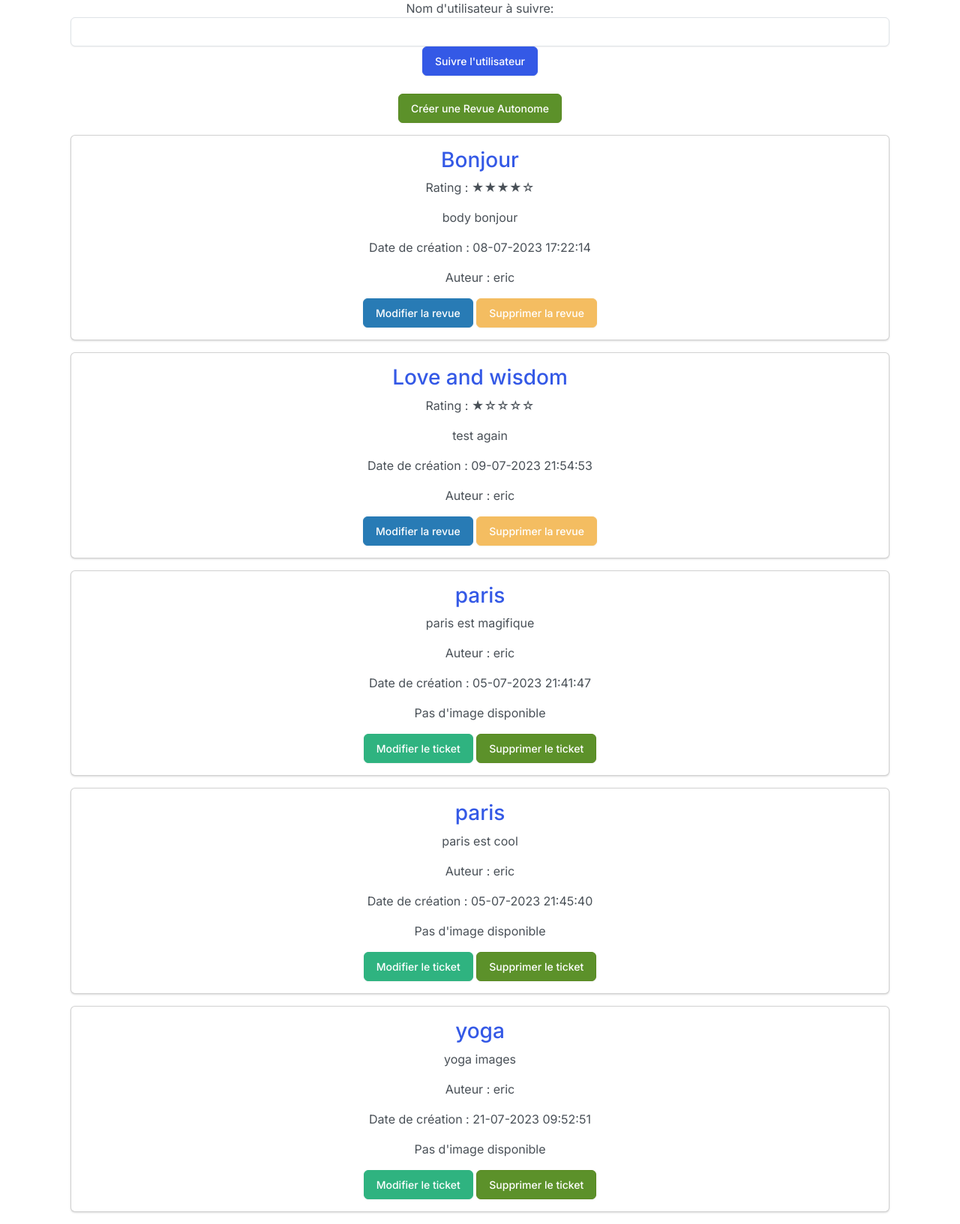
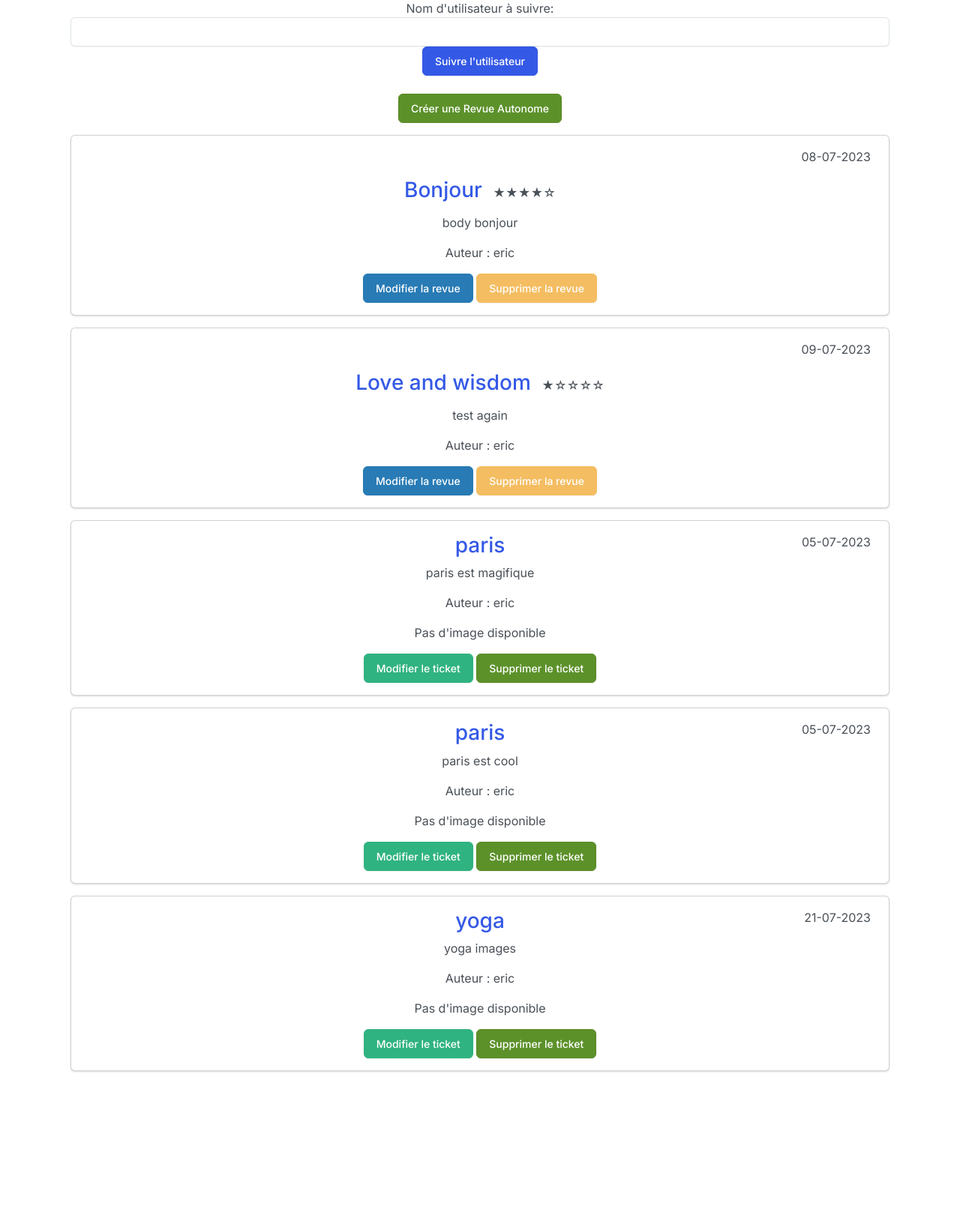
Before and after one commit to boire1/litreview_projet9_OC, a Django app: page /flux/ in a window 1280 px wide. Shown: the part 682-2315 px from the top of the page at 75% size. After the commit the page ends 2112 px from the top, so only its background shows below. Run offline with Django 4.2, Linux system fonts and the light colour scheme; a user stored in the database is signed in; data comes from the database, SQL or seed files in the repository; both versions use the stored data as it was after the commit; some libraries are stand-ins or nearby versions.

Commit message:
new location for date and rating

```diff
--- a/litreview/templates/base.html
+++ b/litreview/templates/base.html
@@ -20,10 +20,7 @@
                 {% include 'litreviewApp/navbarlog.html' %}
             {% else %}
                 <br>
-                {% comment %} <nav>
-                    <a href="{% url 'create_user' %}" class="mr-3"><i class="fas fa-user-plus fa-2x"></i>S'inscrire</a>
-                    <a href="{% url 'login' %}"><i class="fas fa-sign-in-alt"></i>Se connecter</a>
-                </nav> {% endcomment %}
+
             {% endif %}
         {% else %}
             {% if user.is_authenticated %}
@@ -44,7 +41,7 @@
     <link rel="stylesheet" href="https://cdnjs.cloudflare.com/ajax/libs/font-awesome/5.15.3/css/all.min.css">
     <!-- Inclure les scripts JS de Bootstrap, jQuery et Popper.js -->
     <script src="https://code.jquery.com/jquery-3.5.1.slim.min.js"></script>
-    {% comment %} <script src="https://cdn.jsdelivr.net/npm/@popperjs/core@2.0.9/dist/umd/popper.min.js"></script> {% endcomment %}
+
     <script src="https://stackpath.bootstrapcdn.com/bootstrap/4.5.2/js/bootstrap.min.js"></script>
 </body>
 </html>
--- a/litreviewApp/templates/litreviewApp/review_snippet.html
+++ b/litreviewApp/templates/litreviewApp/review_snippet.html
@@ -4,10 +4,12 @@
 
 
 <!-- review_snippet.html -->
+<!-- review_snippet.html -->
 <div class="review-snippet">
-    <h3><a href="{% url 'review_detail' review.id %}" style="text-decoration: none;">{{ review.headline }}</a></h3>
-    <p>Rating : {{ review.rating|generate_star_rating }}</p>
+    <p style="text-align: right;">  {{ review.created_at|date:"d-m-Y" }}</p>
+    <h3 style="display: inline-block; margin-right: 10px;"><a href="{% url 'review_detail' review.id %}" style="text-decoration: none;">{{ review.headline }}</a></h3>
+    <p style="display: inline-block;">{{ review.rating|generate_star_rating }}</p>
+
     <p>{{ review.body }}</p>
-    <p>Date de création : {{ review.created_at|date:"d-m-Y H:i:s" }}</p>
 
 </div>
--- a/litreviewApp/templates/litreviewApp/ticket_snippet.html
+++ b/litreviewApp/templates/litreviewApp/ticket_snippet.html
@@ -1,14 +1,16 @@
 <!-- ticket_snippet.html -->
-<div class="ticket-snippet">
+<div class="ticket-snippet" style="position: relative;">
     <h3><a href="{% url 'ticket_detail' ticket.id %}" style="text-decoration: none;">{{ ticket.title }}</a></h3>
     <p>{{ ticket.description }}</p>
     <p>Auteur : {{ ticket.created_by }}</p>
-    <p>Date de création : {{ ticket.created_at|date:"d-m-Y H:i:s" }}</p>
 
     <!-- Utilisez le filtre generate_star_rating pour afficher le rating sous forme d'étoiles -->
     <div class="star-rating">
         {% comment %} {{ ticket.rating|generate_star_rating }} {% endcomment %}
     </div>
+
+    <!-- Placer la date en haut à droite -->
+    <p style="position: absolute; top: 0; right: 0;">{{ ticket.created_at|date:"d-m-Y" }}</p>
 
     {% if ticket.image %}
         <img src="{{ ticket.image.url }}" alt="{{ ticket.title }}" class="img-thumbnail" width="200">
--- a/litreviewApp/views.py
+++ b/litreviewApp/views.py
@@ -425,9 +425,9 @@ def flux(request):
     # Get the connected user
     user = request.user
 
+
+    following_users = user.following_users.values("followed_user")
     # Obtain tickets from the logged-in user and from the users to whom the logged-in user is subscribed.
-    following_users = user.following_users.values("followed_user")
-
     user_tickets = Ticket.objects.filter(
         Q(created_by=user) | Q(created_by__in=following_users)
     )
```
Also changed, not shown: db.sqlite3.
